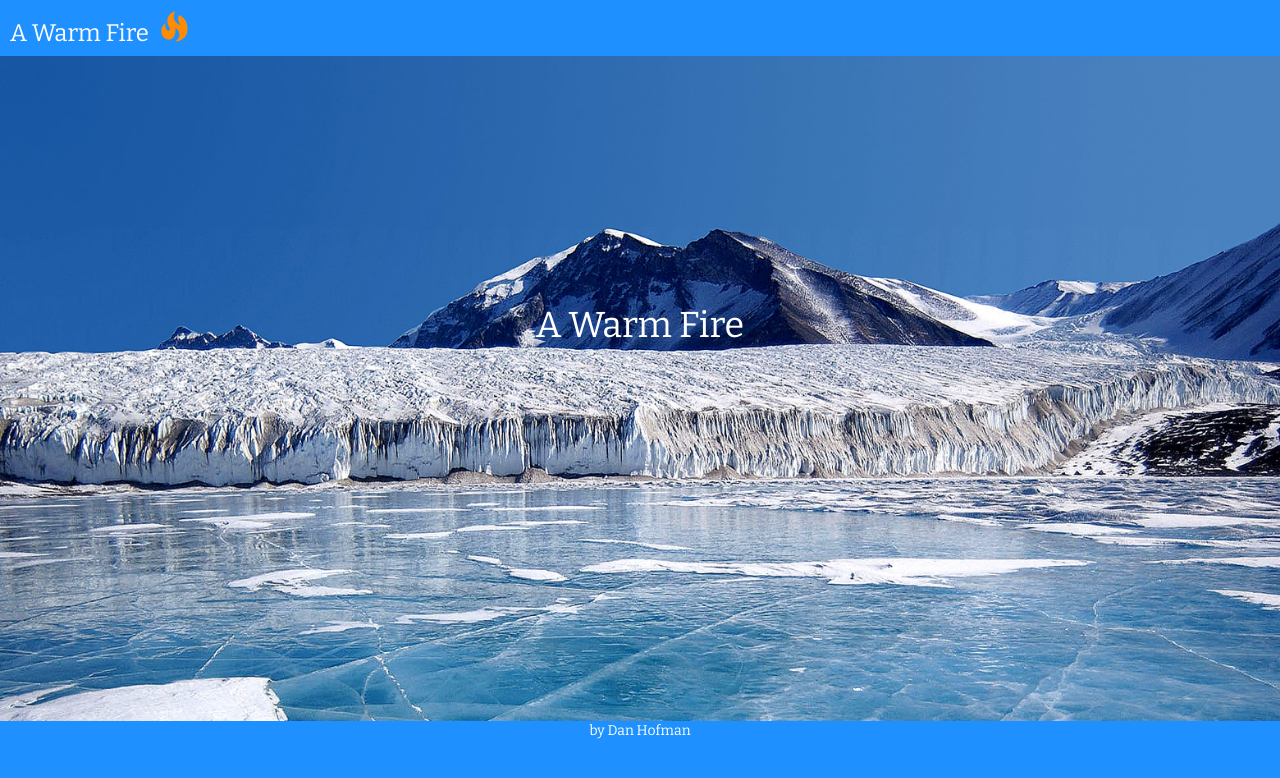
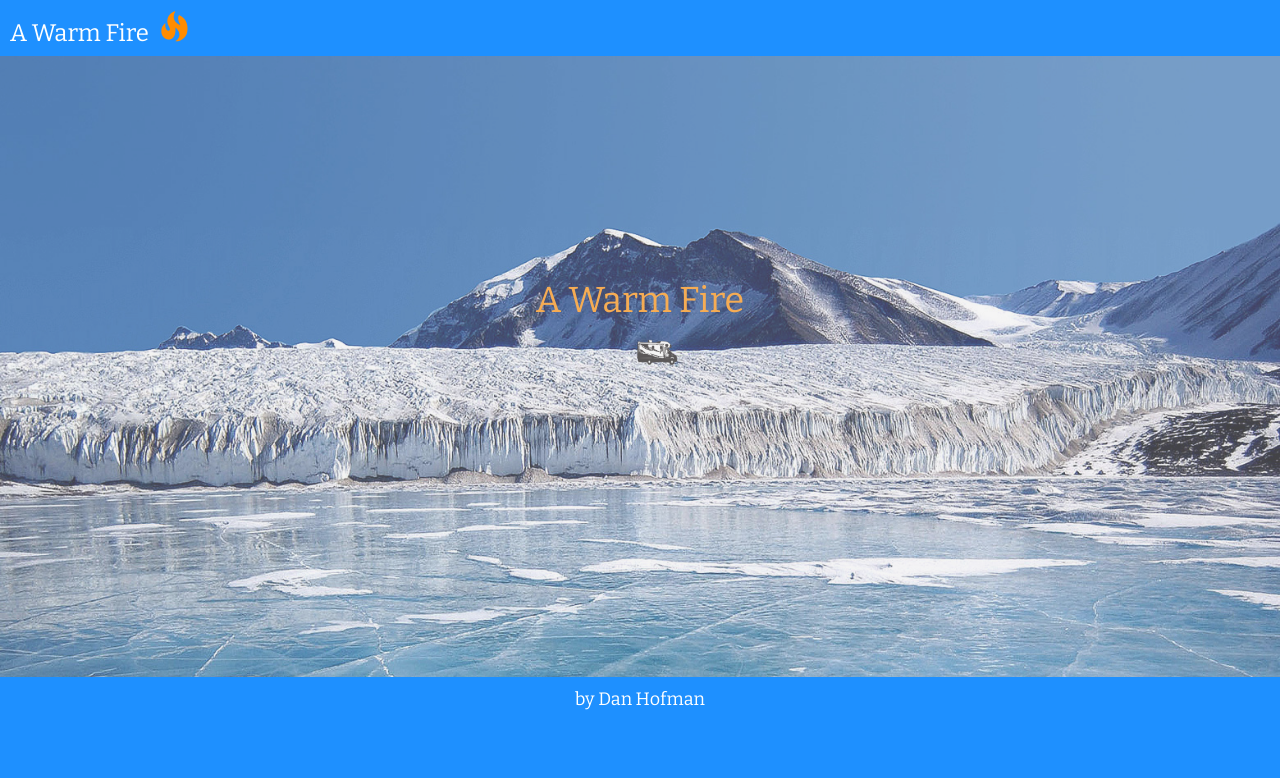
Before and after one commit to DanHofman/A-Warm-Fire, an Angular app: page / in a window 1280 px wide. Shown: the top 778 px of the page. Built offline with nearby package versions, Linux system fonts and the light colour scheme.

Commit message:
Added animations

```diff
--- a/src/app/footer/footer.component.css
+++ b/src/app/footer/footer.component.css
@@ -4,10 +4,11 @@
     height: 100%;
 }
 
-p {
+h4 {
     text-align: center;
     color: white;
-
     margin-bottom: 0px;
     font-family: 'Bitter', serif;
+    margin-top: 0;
+    padding: 1%;
 }
--- a/src/app/footer/footer.component.html
+++ b/src/app/footer/footer.component.html
@@ -1 +1 @@
-<p>by Dan Hofman</p>
+<h4>by Dan Hofman</h4>
--- a/src/app/main/main.component.css
+++ b/src/app/main/main.component.css
@@ -1,27 +1,77 @@
 h1 {
     color: white;
     text-align: center;
-    padding: 20% 0 30% 0;
+    padding: 18% 0  0;
     margin: 0;
     font-family: 'Bitter', serif;
     transition: all 3s ease-in;
+    animation: flicker 6s 2s forwards;
 }
 
-h1:hover {
-    color: darkorange;
-    transition: all 3s ease-in;
-    text-decoration: underline;
-    text-decoration-color: orangered;
+.row {
+    background-color: gainsboro;
+    z-index: -1;
+}
+#rv {
+    height: 25px;
+    margin-top: 1.5%;
+    width: 40px;
+    margin-bottom: 25%;
+    animation: drive 10s  forwards;
 }
 .mainImage {
+    opacity: 0.7;
     background-image: url('../../assets/coldDesert.jpg');
     background-size: cover;
     background-repeat: no-repeat;
     height: 100%;
     margin-top: 0;
     color: white;
+    z-index: 0;
+
 }
+
+/*.mainImage:hover {
+    transition: background-image 7s 2s;
+    background-image: url('../../assets/lighting.jpg');
+}*/
+
 :host {
     display: block;
     box-sizing: content-box;
 }
+
+@keyframes flicker {
+    0% {
+        color: white;
+    }
+    80% {
+        color: darkorange;
+        /*text-decoration: underline;
+        text-decoration-color: orangered;*/
+    }
+    82% {
+        color: white;
+        /*text-decoration: underline;
+        text-decoration-color: white;*/
+    }
+    92% {
+        color: cadetblue;
+        /*text-decoration: underline;
+        text-decoration-color: cadetblue;*/
+    }
+    100% {
+        color: orangered;
+        /*text-decoration: underline;
+        text-decoration-color: red;*/
+    }
+}
+
+@keyframes drive {
+    0% {
+        transform: translateX(-100px);
+    }
+    100% {
+        transform: translateX(800px);
+    }
+}
--- a/src/app/main/main.component.html
+++ b/src/app/main/main.component.html
@@ -2,6 +2,7 @@
   <div class="row">
     <div class="col-md-12 mainImage">
       <h1>A Warm Fire</h1>
+      <img id="rv" src="../../assets/rv_icon.png">
     </div>
   </div>
 </div>
```
Also changed, not shown: src/assets/lighting.jpg (added), src/assets/rv_icon.png (added).
